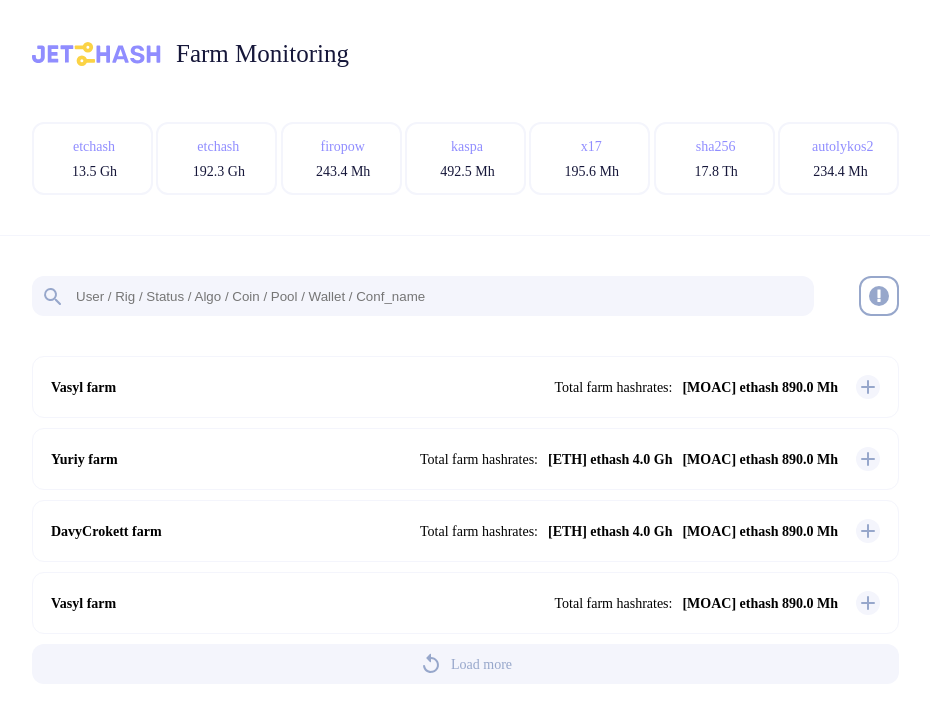
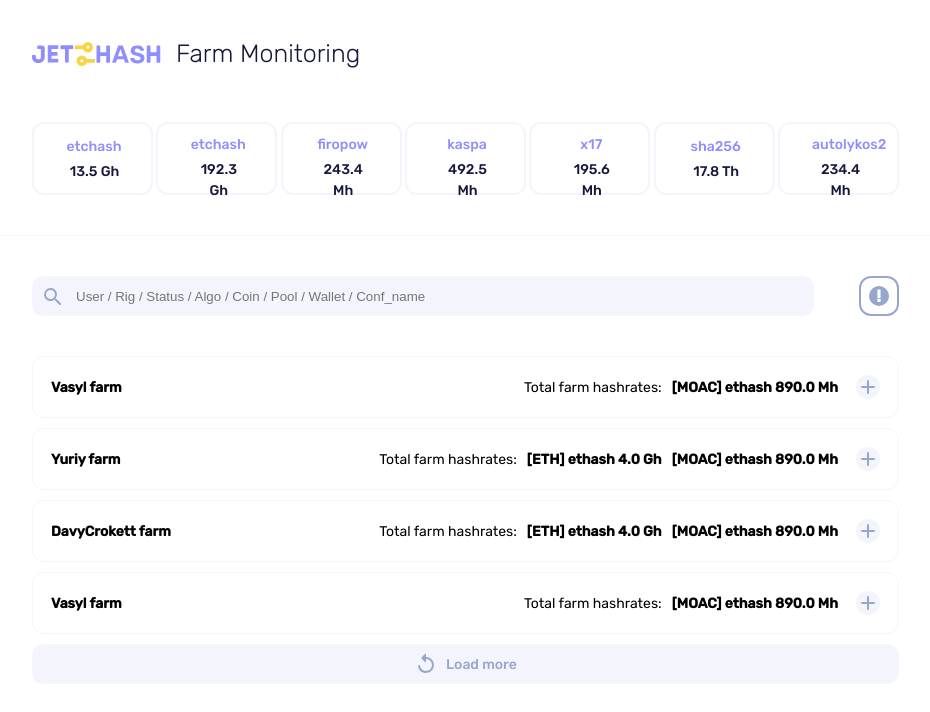
Before and after one commit to natalia-lypovyk/test-react-page, a React (Create React App) app: page / in a window 1280 px wide. Shown: the top 712 px of the page, without its empty margins (176-1106 px from the left). Built offline with nearby package versions, Linux system fonts and the light colour scheme.

Commit message:
add Rubik font

```diff
--- a/public/index.html
+++ b/public/index.html
@@ -3,6 +3,9 @@
   <head>
     <meta charset="utf-8" />
     <meta name="viewport" content="width=device-width, initial-scale=1" />
+    <link rel="preconnect" href="https://fonts.googleapis.com">
+    <link rel="preconnect" href="https://fonts.gstatic.com" crossorigin>
+    <link href="https://fonts.googleapis.com/css2?family=Rubik:wght@300;400;500&display=swap" rel="stylesheet">
     <title>Jet Hash</title>
   </head>
   <body>
--- /dev/null
+++ b/src/index.css
@@ -0,0 +1,3 @@
+.app {
+  font-family: 'Rubik', sans-serif;
+}
--- a/src/index.js
+++ b/src/index.js
@@ -1,5 +1,7 @@
 import React from "react";
 import ReactDOM from 'react-dom';
+
 import App from "./screens/App/app";
+import './index.css';
 
 ReactDOM.render(<App/>, document.getElementById(('root')))
```
